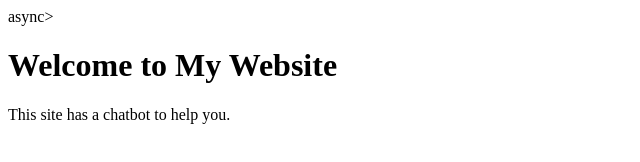
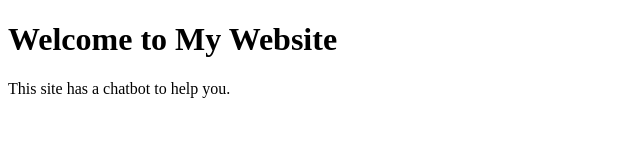
Before and after one commit to rheythegreat12345/chatbot, a plain HTML site: page index.html in a window 1280 px wide. Shown: the whole page, without its empty margins (0-640 px from the left). Drawn offline with Linux system fonts and the light colour scheme.

Commit message:
Update index.html

```diff
--- a/index.html
+++ b/index.html
@@ -1,13 +1,13 @@
 <!DOCTYPE html>
 <html lang="en">
 <head>
-<meta charset="UTF-8">
-<title>My Chatbot Website</title>
-<!-- Tidio Chatbot Script -->
-<script src="//code.tidio.co/z8dckexpfnuuexxj0nggzzgtob98nkqu.js" async></script> async></script>
+  <meta charset="UTF-8">
+  <title>My Chatbot Website</title>
+  <!-- Tidio Chatbot Script -->
+  <script src="//code.tidio.co/z8dckexpfnuuexxj0nggzzgtob98nkqu.js" async></script>
 </head>
 <body>
-<h1>Welcome to My Website</h1>
-<p>This site has a chatbot to help you.</p>
+  <h1>Welcome to My Website</h1>
+  <p>This site has a chatbot to help you.</p>
 </body>
 </html>
```
